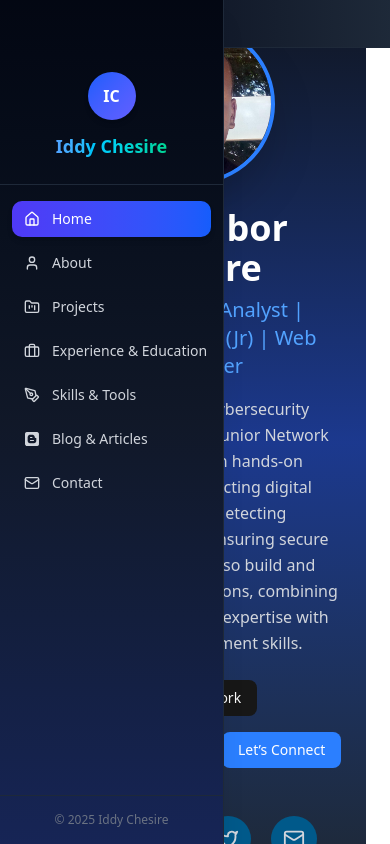
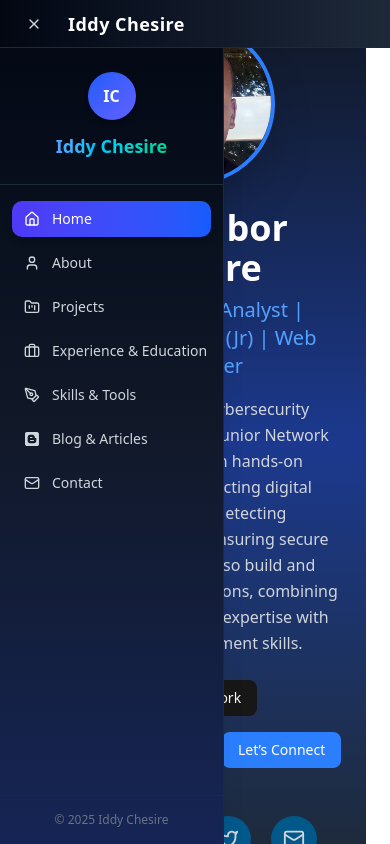
Before and after one commit to acunetix2/Profile, a React (Vite) app: page / in a window 390 px wide. Both pictures are taken after a click on the button "Toggle menu". Shown: the top 844 px of the page. Built offline with nearby package versions, Linux system fonts and the light colour scheme.

Commit message:
Feat: Sidebar Menu fix

```diff
--- a/src/components/Sidebar.jsx
+++ b/src/components/Sidebar.jsx
@@ -40,7 +40,7 @@ const Sidebar = () => {
           size="icon"
           onClick={() => setOpen(!open)}
           aria-label="Toggle menu"
-          className="text-gray-300 hover:text-white transition"
+          className="text-gray-300 hover:text-white transition relative z-50"
         >
           {open ? <X size={22} /> : <Menu size={22} />}
         </Button>
@@ -112,7 +112,7 @@ const Sidebar = () => {
             transition={{ type: "spring", stiffness: 90, damping: 18 }}
             className="fixed top-0 left-0 h-screen w-56
                        bg-gradient-to-b from-gray-950 via-gray-900 to-blue-950
-                       border-r border-gray-800 shadow-xl flex flex-col justify-between pt-12 z-50 md:hidden"
+                       border-r border-gray-800 shadow-xl flex flex-col justify-between pt-12 z-40 md:hidden"
           >
             {/* Branding (optional for mobile) */}
             <div className="flex flex-col items-center p-6 border-b border-gray-800">
```
